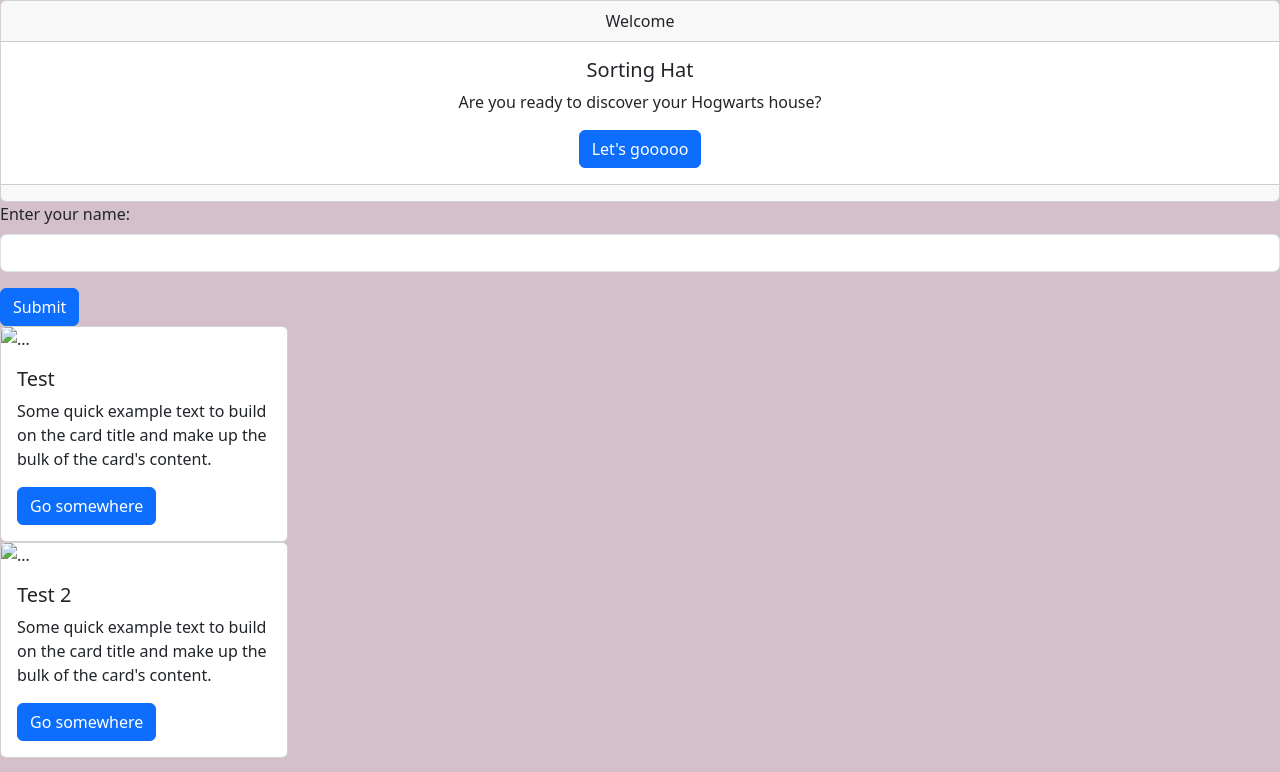
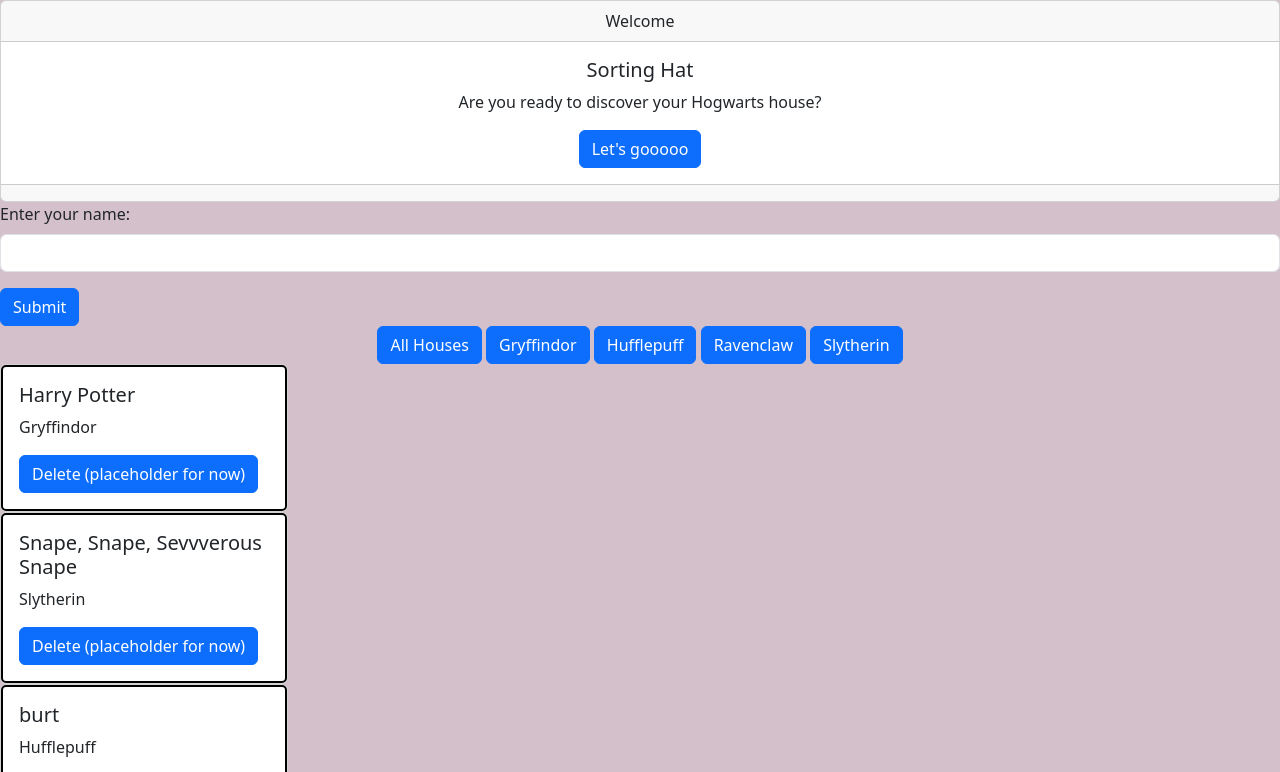
Before and after one commit to alyssacleland/INDIVIDUAL-PROJECT-sorting-hat, a plain HTML site: page index.html in a window 1280 px wide. Both pictures are taken after a click on the link "Let's gooooo". Shown: the top 772 px of the page. Drawn offline with nearby package versions, Linux system fonts and the light colour scheme.

Commit message:
added house buttons and sorting/filitering functionality. assigned created student (from form input submission) to a random house. changed the cardsOnDom for loop to .map() array method.

```diff
--- a/index.html
+++ b/index.html
@@ -14,14 +14,23 @@
     />
   </head>
   <body>
-    <!-- targeting header -->
-    <div id="header"></div>
-
     <!-- targeting id app.... but really just for the form. TODOLIST-->
     <div id="app"></div>
 
+    <!-- buttons to sort by house -->
+    <div class="all-buttons">
+      <button class="btn btn-primary" id="all">All Houses</button>
+      <button class="btn btn-primary" id="gryffindor">Gryffindor</button>
+      <button class="btn btn-primary" id="hufflepuff">Hufflepuff</button>
+      <button class="btn btn-primary" id="ravenclaw">Ravenclaw</button>
+      <button class="btn btn-primary" id="slytherin">Slytherin</button>
+    </div>
+
     <!-- targeting cards -->
     <div id="cards"></div>
+
+    <!-- expelled cards -->
+    <div id="expelled-cards"></div>
 
     <!-- `
     <div class="card" style="width: 18rem">
--- a/main.css
+++ b/main.css
@@ -1,3 +1,21 @@
 body {
   background-color: rgb(212, 192, 203) !important;
 }
+
+.all-buttons {
+  text-align: center;
+}
+
+.all-buttons {
+  display: none; /* Hide house buttons initially. in the js i change display to block when intro button is clicked */
+}
+
+/* #cards {
+  border: 5px solid black !important;
+}
+
+#expelled-cards {
+  border: 5px solid black !important;
+
+  nvm, need to do this in the js so border doesn't appear before cards are even called. maybe do this later. gotta do mvp now. back to it k byeeeee
+} */
--- a/main.js
+++ b/main.js
@@ -1,14 +1,29 @@
+//array of houses
+const houses = ["Gryffindor", "Hufflepuff", "Ravenclaw", "Slytherin"];
+
 //array of objects
 const firstYears = [
   {
-    name: "Test",
-    house: "Gryffindor",
+    name: "Harry Potter",
+    house: houses[0],
     id: 1,
   },
   {
-    name: "Test 2",
-    house: "Ravenclaw",
+    name: "Snape, Snape, Sevvverous Snape",
+    house: houses[3],
     id: 2,
+  },
+
+  {
+    name: "burt",
+    house: houses[1],
+    id: 3,
+  },
+
+  {
+    name: "jan",
+    house: houses[2],
+    id: 4,
   },
 ];
 
@@ -41,20 +56,20 @@
 //**********CARDS ON DOM**************//
 //************************************//
 
-//loop to get all the objects from firstYears array into the HTML. i'll need to change this to .map() later
-////todolist
+//use .map() to pass the array of firstYears thru arrayAsCards function, which uses interpolation to put the name and (
+//(TODOLIST) add delete button to the card
 const cardsOnDom = (array) => {
   let domString = "";
-  for (const person of array) {
+  const arrayAsCards = (person) => {
     domString += `<div class="card" style="width: 18rem;">
-<img src="..." class="card-img-top" alt="...">
-<div class="card-body">
+<div class="card-body" style="border: 2px solid black; border-radius: 5px;">
   <h5 class="card-title">${person.name}</h5>
-  <p class="card-text">Some quick example text to build on the card title and make up the bulk of the card's content.</p>
-  <a href="#" class="btn btn-primary">Go somewhere</a>
+  <p class="card-text">${person.house}</p>
+  <a href="#" class="btn btn-primary">Delete (placeholder for now)</a>
 </div>
 </div>`;
-  }
+  };
+  array.map(arrayAsCards);
   document.querySelector("#cards").innerHTML = domString;
 };
 
@@ -62,7 +77,57 @@
 //**********FILTER BY HOUSE***********//
 //************************************//
 
-////////TODOLIST
+/////function to filter by house
+const filter = (array, house) => {
+  //we will pass firstYears array and a house into the fx
+  const houseArray = []; //create an empty array
+
+  for (const member of array) {
+    if (house === member.house) {
+      //if the house we input is equal to the member's house...
+      houseArray.push(member); //...add them to the array
+    }
+  }
+  return houseArray; //return the array that is populated with members of that house
+};
+
+//////connect the html house buttons to the JS
+const allButton = document.getElementById("all");
+const gryffindorButton = document.getElementById("gryffindor");
+const hufflepuffButton = document.getElementById("hufflepuff");
+const ravenclawButton = document.getElementById("ravenclaw");
+const slytherinButton = document.getElementById("slytherin");
+
+/////event listeners for buttons
+
+//all button... //nervous about this for after a student is expelled? (todolist)
+allButton.addEventListener("click", () => {
+  cardsOnDom(firstYears);
+});
+
+//gryffindor
+gryffindorButton.addEventListener("click", () => {
+  const gryffindorMembers = filter(firstYears, "Gryffindor");
+  cardsOnDom(gryffindorMembers);
+});
+
+//hufflepuff
+hufflepuffButton.addEventListener("click", () => {
+  const hufflepuffMembers = filter(firstYears, "Hufflepuff");
+  cardsOnDom(hufflepuffMembers);
+});
+
+//ravenclaw
+ravenclawButton.addEventListener("click", () => {
+  const ravenclawMembers = filter(firstYears, "Ravenclaw");
+  cardsOnDom(ravenclawMembers);
+});
+
+//slytherin
+slytherinButton.addEventListener("click", () => {
+  const slytherinMembers = filter(firstYears, "Slytherin");
+  cardsOnDom(slytherinMembers);
+});
 
 //************************************//
 //******* FORM and DEFAULT CARDS******//
@@ -90,13 +155,16 @@
     </div>
     <button type="submit" class="btn btn-primary" id="submitButton">Submit</button>
   </form>`);
-  //default cards
-  cardsOnDom(firstYears);
+
+  document.querySelector(".all-buttons").style.display = "block";
 
   //assign id's from the form to variables
   const inputName = document.querySelector("#inputName");
   const formError = document.querySelector("#formError");
   const submitButton = document.querySelector("#submitButton");
+
+  //default cards
+  cardsOnDom(firstYears);
 
   //////////////////////////////////////////
   ////////////////submitting the form///////
@@ -114,13 +182,17 @@
     if (inputName.value === "") {
       formError.style.display = "block";
 
+      //************************************//
+      //******* CREATE**********************//
+      //************************************//
+
       //else, create that person and render cards to dom
     } else {
       //create new firstYear object (new student)
       const newStudent = {
-        //theis key value works bc above we used query selector to assign specific ids of form to variables (e.g. inputName variable)
+        //this key value works bc above we used query selector to assign specific ids of form to variables (e.g. inputName variable)
         name: inputName.value,
-        house: "Random House", //placeholder for house assignment logic (todolist)
+        house: houses[Math.floor(Math.random() * houses.length)], //assigns new student to a random house!!
         id: firstYears.length + 1,
       };
 
```
